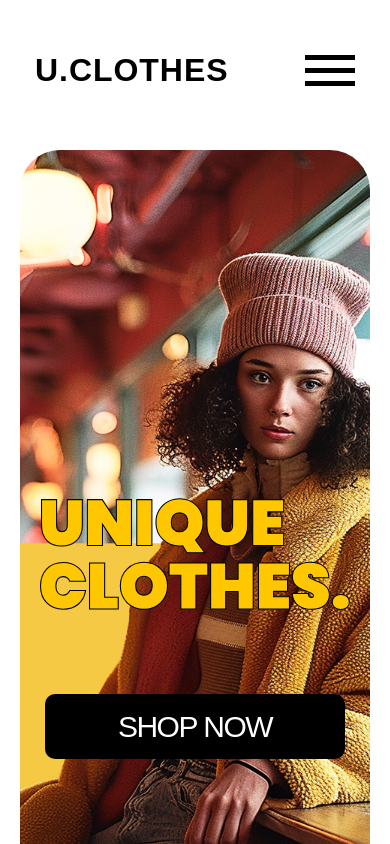
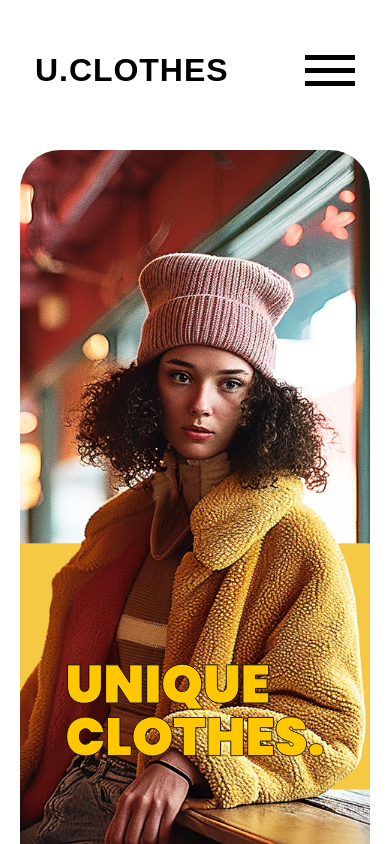
Before and after one commit to olgatenison/fashion-shop, a React (Create React App) app: page / in a window 390 px wide. Shown: the top 844 px of the page. Built offline with nearby package versions, Linux system fonts and the light colour scheme.

Commit message:
promo and title responce

```diff
--- a/src/components/promo/Promo.jsx
+++ b/src/components/promo/Promo.jsx
@@ -7,16 +7,8 @@ const Promo = () => {
       <div className="container">
         <div className="promo__content">
           <div className="promo__text">
-            {/* <div className="promo__title"> */}
-            {/* <span className="highlight">
-                <span>LET’S</span>
-              </span>
-              <span className="white">EXPLORE</span>
-            </div> */}
             <Title />
-            <div className="promo__desc">
-              Live for Influential and Innovative fashion!
-            </div>
+
             <div className="promo__btn-wrapper">
               <a href="#!" className="promo__btn">
                 Shop Now
--- a/src/components/promo/promo.css
+++ b/src/components/promo/promo.css
@@ -4,48 +4,35 @@
 
 .promo__content {
   display: flex;
+  flex-direction: column;
+  justify-content: flex-end;
   height: 900px;
-  column-gap: 24px;
-  padding-top: 68px;
-  padding-left: 120px;
+
+  padding-left: 100px;
+
   border-radius: 40px;
   background-size: cover;
   background-image: url(../img/images/hero.jpg);
   background-position: 16%;
-  background-color: #f4f6f5;
+  background-color: var(--yellow);
 }
-
-/* .promo__title {
-  max-width: 480px;
-  margin-bottom: 40px;
-  font-weight: 900;
-  font-size: 96px;
-  line-height: 1.25;
-} */
 
 .promo__text {
   margin-top: 290px;
 }
-.promo__desc {
-  margin-top: -40px;
-  margin-bottom: 32px;
-  font-weight: 400;
-  font-size: 24px;
-  line-height: calc(48 / 32);
-  letter-spacing: -0.05em;
-  padding-left: 50px;
-}
 
 .promo__btn-wrapper {
   display: flex;
-  column-gap: 34px;
   align-items: center;
-  margin-top: 80px;
+  margin-top: 120px;
+  margin-bottom: 70px;
 }
 
 .promo__btn {
-  padding: 18px 90px;
-  margin-left: 50px;
+  display: flex;
+  flex-direction: column;
+  justify-content: center;
+  align-items: center;
   background: #000000;
   border-radius: 10px;
   text-transform: uppercase;
@@ -54,74 +41,48 @@
   line-height: 1.5;
   letter-spacing: -0.05em;
   color: #fff;
+  width: 358px;
+  height: 70px;
 }
 .promo__btn:active,
 .promo__btn:hover,
 .promo__btn:focus {
   color: var(--yellow);
 }
-.highlight {
-  position: relative;
-  display: inline-block;
+@media screen and (max-width: 1610px) {
+  .promo__btn-wrapper {
+    display: flex;
+    align-items: center;
+    margin-top: 80px;
+    margin-bottom: 120px;
+  }
 }
-@media screen and (max-width: 1390px) {
+@media screen and (max-width: 1280px) {
+  .promo__content {
+    background-position: 65%;
+  }
+
+  .promo__btn-wrapper {
+    margin-top: 100px;
+  }
+}
+@media screen and (max-width: 655px) {
   .promo__content {
     display: flex;
+    flex-direction: column;
+    justify-content: flex-end;
     height: 900px;
-    column-gap: 24px;
-
-    padding-left: 0;
-    border-radius: 40px;
-    background-size: cover;
-    background-image: url(../img/images/hero.jpg);
-    background-position: 65%;
-    background-color: #f4f6f5;
-  }
-}
-@media screen and (max-width: 767px) {
-  .promo__content {
-    display: flex;
-    height: 900px;
-    /* column-gap: 24px;
-    padding-top: 150px;
-    padding-left: 10px; */
-
-    border-radius: 40px;
-    background-size: cover;
-    background-image: url(../img/images/hero.jpg);
-    background-position: 70%;
-    background-color: #f4f6f5;
-  }
-  .promo__desc {
-    display: none;
-    /* margin-top: -40px;
-    margin-bottom: 32px;
-    font-weight: 400;
-    font-size: 18px;
-    line-height: calc(48 / 32);
-    letter-spacing: -0.05em;
-    padding-left: 10px; */
-  }
-  .promo__btn {
-    display: flex;
-    align-items: center;
-    justify-content: center;
-    margin-left: 0;
-
-    width: 300px;
-  }
-  .promo__text {
-    margin-top: 280px;
-    width: 100%;
-    display: flex;
-
-    flex-direction: column;
+    padding-left: 0px;
     align-items: center;
   }
 }
-
-@media screen and (min-width: 375px) and (max-width: 767px) {
+@media screen and (max-width: 470px) {
+  .promo__content {
+    background-position: 78%;
+  }
   .promo__btn {
-    padding: 10px 40px;
+    font-size: 24px;
+    width: 258px;
+    height: 50px;
   }
 }
--- a/src/components/sale/sale.css
+++ b/src/components/sale/sale.css
@@ -42,6 +42,10 @@
   letter-spacing: -0.05em;
   color: #fff;
   text-transform: uppercase;
+}
+.highlight {
+  position: relative;
+  display: inline-block;
 }
 .highlight span {
   position: relative;
--- a/src/components/title/title.css
+++ b/src/components/title/title.css
@@ -4,11 +4,6 @@
   overflow: hidden;
 }
 
-.bg {
-  padding: 50px;
-  /* background-color: var(--yellow); */
-}
-/* Define the keyframes for stroke-dasharray and stroke-dashoffset animation */
 @keyframes draw {
   to {
     stroke-dashoffset: 0;
@@ -19,7 +14,7 @@
 #logo path {
   stroke-dasharray: 1000;
   stroke-dashoffset: 1000;
-  animation: draw 2s ease forwards;
+  animation: draw 3s ease forwards;
 }
 
 /* Add animation for filling the text */
@@ -33,22 +28,36 @@
 .title.hovered #logo {
   fill: var(--hover-color);
 }
-@media screen and (max-width: 1220px) {
+@media screen and (max-width: 1610px) {
   #logo {
-    width: 400px;
-    height: 150px;
+    width: 558px;
+    height: 182px;
+    margin-left: -27px;
   }
 }
-@media screen and (max-width: 767px) {
+@media screen and (max-width: 1180px) {
   #logo {
-    width: 488px;
-    height: 112px;
+    width: 538px;
+    height: 162px;
+    margin-left: -43px;
   }
   svg {
     fill: var(--yellow);
   }
-  .bg {
-    padding: 0;
-    /* background-color: var(--yellow); */
+}
+
+@media screen and (max-width: 655px) {
+  #logo {
+    width: 358px;
+    height: 132px;
+    margin-left: 0px;
   }
 }
+
+@media screen and (max-width: 470px) {
+  #logo {
+    width: 258px;
+    height: 132px;
+    margin-left: 0px;
+  }
+}
```
